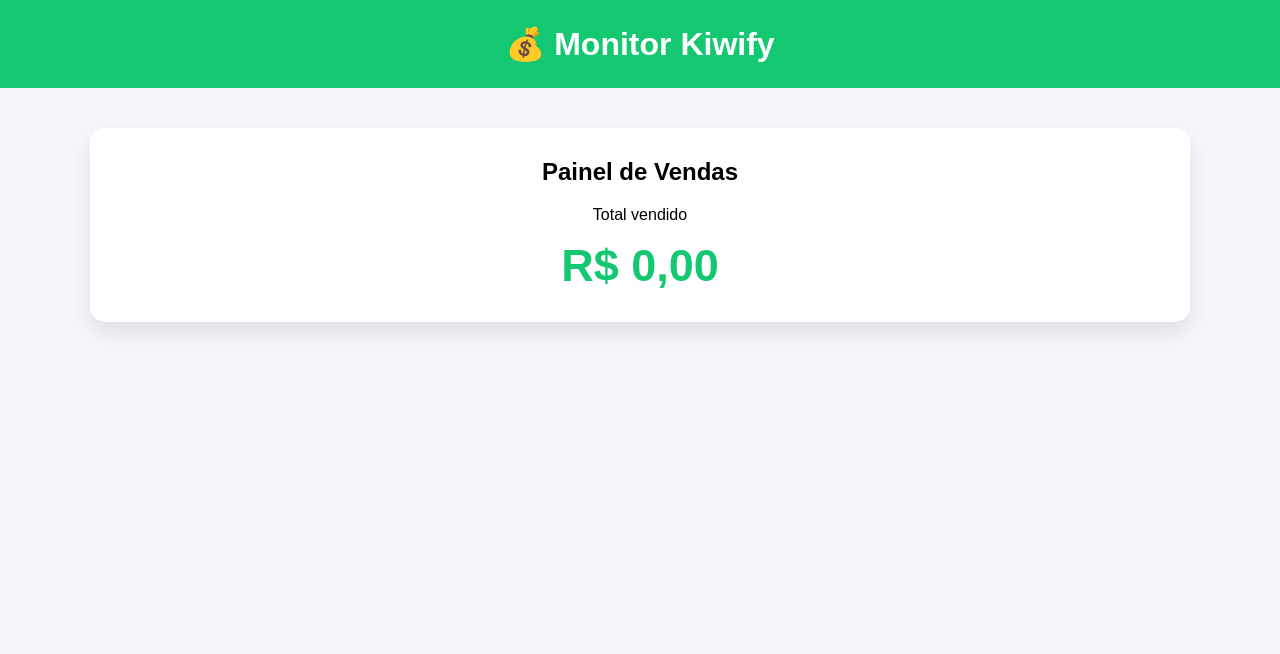
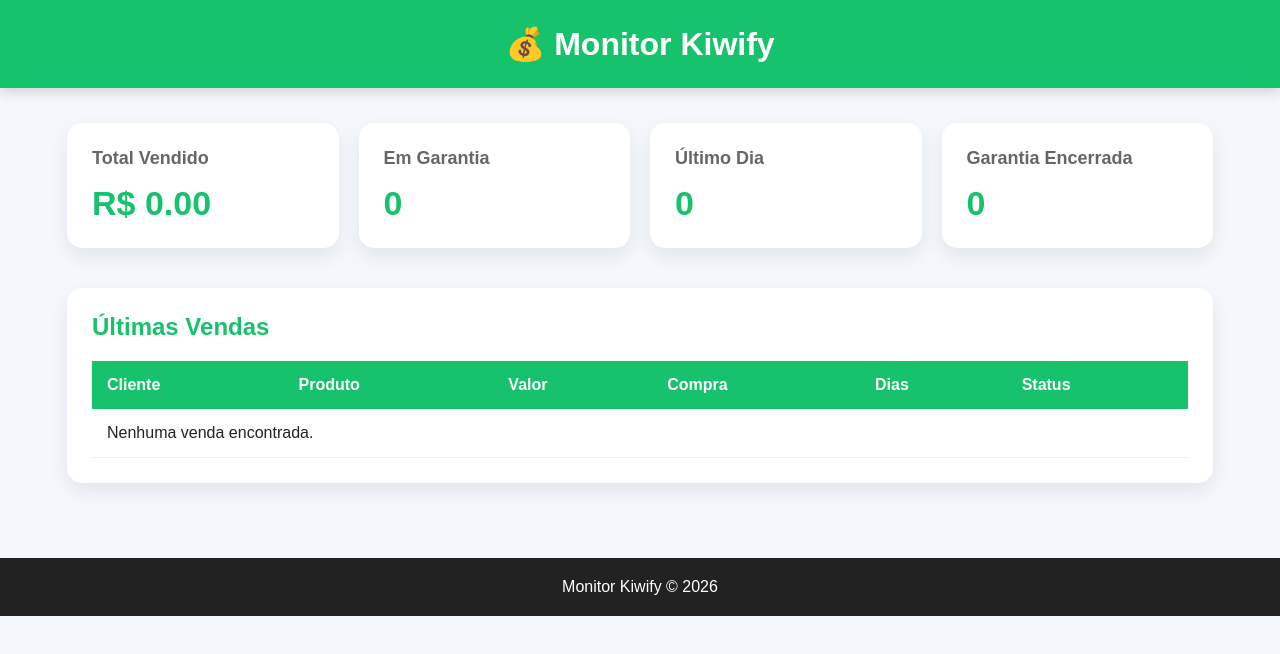
Before and after one commit to marciobignon/kiwify-monitor, a plain HTML site: page index.html in a window 1280 px wide. Drawn offline with nearby package versions, Linux system fonts and the light colour scheme; no server answers.

Commit message:
Conecta o Monitor Kiwify ao Supabase
Primeira integração com o Supabase.

```diff
--- a/app.js
+++ b/app.js
@@ -1,5 +1,98 @@
-console.log("Monitor Kiwify iniciado.");
+/* ============================================
+   MONITOR KIWIFY
+   APP.JS
+   VERSÃO 1.0
+============================================ */
 
-const totalVendido = 0;
+console.log("🚀 Monitor Kiwify iniciado com sucesso!");
 
-console.log(totalVendido);
+/* ============================================
+   ELEMENTOS DA TELA
+============================================ */
+
+const totalVendido = document.getElementById("totalVendido");
+const garantia = document.getElementById("garantia");
+const ultimoDia = document.getElementById("ultimoDia");
+const encerradas = document.getElementById("encerradas");
+const listaVendas = document.getElementById("listaVendas");
+
+/* ============================================
+   DADOS INICIAIS
+============================================ */
+
+let dashboard = {
+
+    total: 0,
+
+    garantia: 0,
+
+    ultimoDia: 0,
+
+    encerradas: 0
+
+};
+
+/* ============================================
+   ATUALIZA OS CARDS
+============================================ */
+
+function atualizarDashboard(){
+
+    totalVendido.innerHTML =
+        "R$ " + dashboard.total.toFixed(2);
+
+    garantia.innerHTML =
+        dashboard.garantia;
+
+    ultimoDia.innerHTML =
+        dashboard.ultimoDia;
+
+    encerradas.innerHTML =
+        dashboard.encerradas;
+
+}
+
+/* ============================================
+   MOSTRA VENDAS
+============================================ */
+
+function mostrarVendas(){
+
+    listaVendas.innerHTML = `
+
+    <tr>
+
+        <td colspan="6">
+
+            Nenhuma venda encontrada.
+
+        </td>
+
+    </tr>
+
+    `;
+
+}
+
+/* ============================================
+   INICIAR SISTEMA
+============================================ */
+
+function iniciarSistema(){
+
+    atualizarDashboard();
+
+    mostrarVendas();
+
+    console.log("✅ Dashboard carregado.");
+
+}
+
+iniciarSistema();
+buscarVendas().then(vendas => {
+
+    console.log("Vendas encontradas:");
+
+    console.table(vendas);
+
+});
--- a/index.html
+++ b/index.html
@@ -1,52 +1,17 @@
 <!DOCTYPE html>
 <html lang="pt-BR">
+
 <head>
-<meta charset="UTF-8">
-<meta name="viewport" content="width=device-width, initial-scale=1.0">
 
-<title>Monitor Kiwify</title>
+    <meta charset="UTF-8">
 
-<style>
+    <meta name="viewport" content="width=device-width, initial-scale=1.0">
 
-body{
-    margin:0;
-    font-family:Arial, Helvetica, sans-serif;
-    background:#f5f7fb;
-}
+    <title>Monitor Kiwify</title>
 
-header{
-    background:#14c871;
-    color:white;
-    text-align:center;
-    padding:25px;
-    font-size:32px;
-    font-weight:bold;
-}
+    <meta name="description" content="Painel para monitorar vendas da Kiwify">
 
-.container{
-    max-width:1100px;
-    margin:40px auto;
-}
-
-.card{
-    background:white;
-    border-radius:15px;
-    padding:30px;
-    box-shadow:0 10px 25px rgba(0,0,0,.1);
-    text-align:center;
-}
-
-h2{
-    margin-top:0;
-}
-
-.valor{
-    font-size:45px;
-    color:#14c871;
-    font-weight:bold;
-}
-
-</style>
+    <link rel="stylesheet" href="style.css">
 
 </head>
 
@@ -54,27 +19,110 @@ h2{
 
 <header>
 
-💰 Monitor Kiwify
+    <div class="logo">
+
+        💰 Monitor Kiwify
+
+    </div>
 
 </header>
 
-<div class="container">
+<main class="container">
 
-<div class="card">
+    <section class="cards">
 
-<h2>Painel de Vendas</h2>
+        <div class="card">
 
-<p>Total vendido</p>
+            <h3>Total Vendido</h3>
 
-<div class="valor">
+            <p id="totalVendido">R$ 0,00</p>
 
-R$ 0,00
+        </div>
 
-</div>
+        <div class="card">
 
-</div>
+            <h3>Em Garantia</h3>
 
-</div>
+            <p id="garantia">0</p>
+
+        </div>
+
+        <div class="card">
+
+            <h3>Último Dia</h3>
+
+            <p id="ultimoDia">0</p>
+
+        </div>
+
+        <div class="card">
+
+            <h3>Garantia Encerrada</h3>
+
+            <p id="encerradas">0</p>
+
+        </div>
+
+    </section>
+
+    <section class="tabela">
+
+        <h2>Últimas Vendas</h2>
+
+        <table>
+
+            <thead>
+
+                <tr>
+
+                    <th>Cliente</th>
+
+                    <th>Produto</th>
+
+                    <th>Valor</th>
+
+                    <th>Compra</th>
+
+                    <th>Dias</th>
+
+                    <th>Status</th>
+
+                </tr>
+
+            </thead>
+
+            <tbody id="listaVendas">
+
+                <tr>
+
+                    <td colspan="6">
+
+                        Nenhuma venda encontrada.
+
+                    </td>
+
+                </tr>
+
+            </tbody>
+
+        </table>
+
+    </section>
+
+</main>
+
+<footer>
+
+    Monitor Kiwify © 2026
+
+</footer>
+<script src="https://cdn.jsdelivr.net/npm/@supabase/supabase-js@2"></script>
+<script src="supabase/config.js"></script>
+<script src="supabase/service.js"></script>
+<script src="https://cdn.jsdelivr.net/npm/@supabase/supabase-js@2"></script>
+<script src="supabase/config.js"></script>
+<script src="supabase/service.js"></script>
+<script src="app.js"></script>
 
 </body>
 
--- a/style.css
+++ b/style.css
@@ -1,3 +1,8 @@
+/* =======================================
+   MONITOR KIWIFY
+   STYLE V1.0
+======================================= */
+
 *{
     margin:0;
     padding:0;
@@ -5,47 +10,203 @@
 }
 
 body{
-    background:#f5f7fb;
+
     font-family:Arial, Helvetica, sans-serif;
+
+    background:#f4f7fb;
+
     color:#222;
+
 }
 
+/* ================= HEADER ================= */
+
 header{
-    background:#15c26b;
+
+    background:#16c26b;
+
     color:white;
+
     padding:25px;
+
     text-align:center;
-    font-size:32px;
-    font-weight:bold;
+
+    box-shadow:0 4px 12px rgba(0,0,0,.15);
+
 }
 
-.container{
-    width:95%;
-    max-width:1200px;
-    margin:auto;
-    padding:30px;
+.logo{
+
+    font-size:32px;
+
+    font-weight:bold;
+
 }
 
+/* ================= CONTAINER ================= */
+
+.container{
+
+    width:95%;
+
+    max-width:1300px;
+
+    margin:auto;
+
+    padding:35px;
+
+}
+
+/* ================= CARDS ================= */
+
 .cards{
+
     display:grid;
+
     grid-template-columns:repeat(auto-fit,minmax(250px,1fr));
+
     gap:20px;
+
+    margin-bottom:40px;
+
 }
 
 .card{
+
     background:white;
+
     border-radius:15px;
+
     padding:25px;
+
     box-shadow:0 8px 20px rgba(0,0,0,.08);
+
+    transition:.3s;
+
 }
 
-.card h2{
-    font-size:18px;
-    margin-bottom:15px;
+.card:hover{
+
+    transform:translateY(-5px);
+
 }
 
-.valor{
-    font-size:38px;
-    color:#15c26b;
+.card h3{
+
+    color:#666;
+
+    margin-bottom:15px;
+
+    font-size:18px;
+
+}
+
+.card p{
+
+    font-size:34px;
+
+    color:#16c26b;
+
     font-weight:bold;
+
 }
+
+/* ================= TABELA ================= */
+
+.tabela{
+
+    background:white;
+
+    padding:25px;
+
+    border-radius:15px;
+
+    box-shadow:0 8px 20px rgba(0,0,0,.08);
+
+}
+
+.tabela h2{
+
+    margin-bottom:20px;
+
+    color:#16c26b;
+
+}
+
+table{
+
+    width:100%;
+
+    border-collapse:collapse;
+
+}
+
+thead{
+
+    background:#16c26b;
+
+    color:white;
+
+}
+
+th{
+
+    padding:15px;
+
+    text-align:left;
+
+}
+
+td{
+
+    padding:15px;
+
+    border-bottom:1px solid #eee;
+
+}
+
+/* ================= FOOTER ================= */
+
+footer{
+
+    margin-top:40px;
+
+    background:#222;
+
+    color:white;
+
+    text-align:center;
+
+    padding:20px;
+
+}
+
+/* ================= RESPONSIVO ================= */
+
+@media(max-width:768px){
+
+.cards{
+
+grid-template-columns:1fr;
+
+}
+
+.logo{
+
+font-size:24px;
+
+}
+
+.card p{
+
+font-size:28px;
+
+}
+
+table{
+
+font-size:14px;
+
+}
+
+}
--- /dev/null
+++ b/supabase/config.js
@@ -0,0 +1,14 @@
+/* ===================================================
+   CONFIGURAÇÃO DO SUPABASE
+=================================================== */
+
+const SUPABASE_URL = "https://biybukmmwrrhvwsgwqff.supabase.co/rest/v1/";
+
+const SUPABASE_ANON_KEY = "sb_publishable_e8ZNRG4-tRkiGHCV2Dx_Dw_ZrvXdOt7";
+
+const supabaseClient = supabase.createClient(
+    SUPABASE_URL,
+    SUPABASE_ANON_KEY
+);
+
+console.log("✅ Supabase conectado.");
--- /dev/null
+++ b/supabase/service.js
@@ -0,0 +1,18 @@
+/* ===================================================
+   SERVIÇOS DO SUPABASE
+=================================================== */
+
+async function buscarVendas() {
+
+    const { data, error } = await supabaseClient
+        .from("vendas")
+        .select("*")
+        .order("created_at", { ascending: false });
+
+    if (error) {
+        console.error("Erro ao buscar vendas:", error);
+        return [];
+    }
+
+    return data;
+}
```
